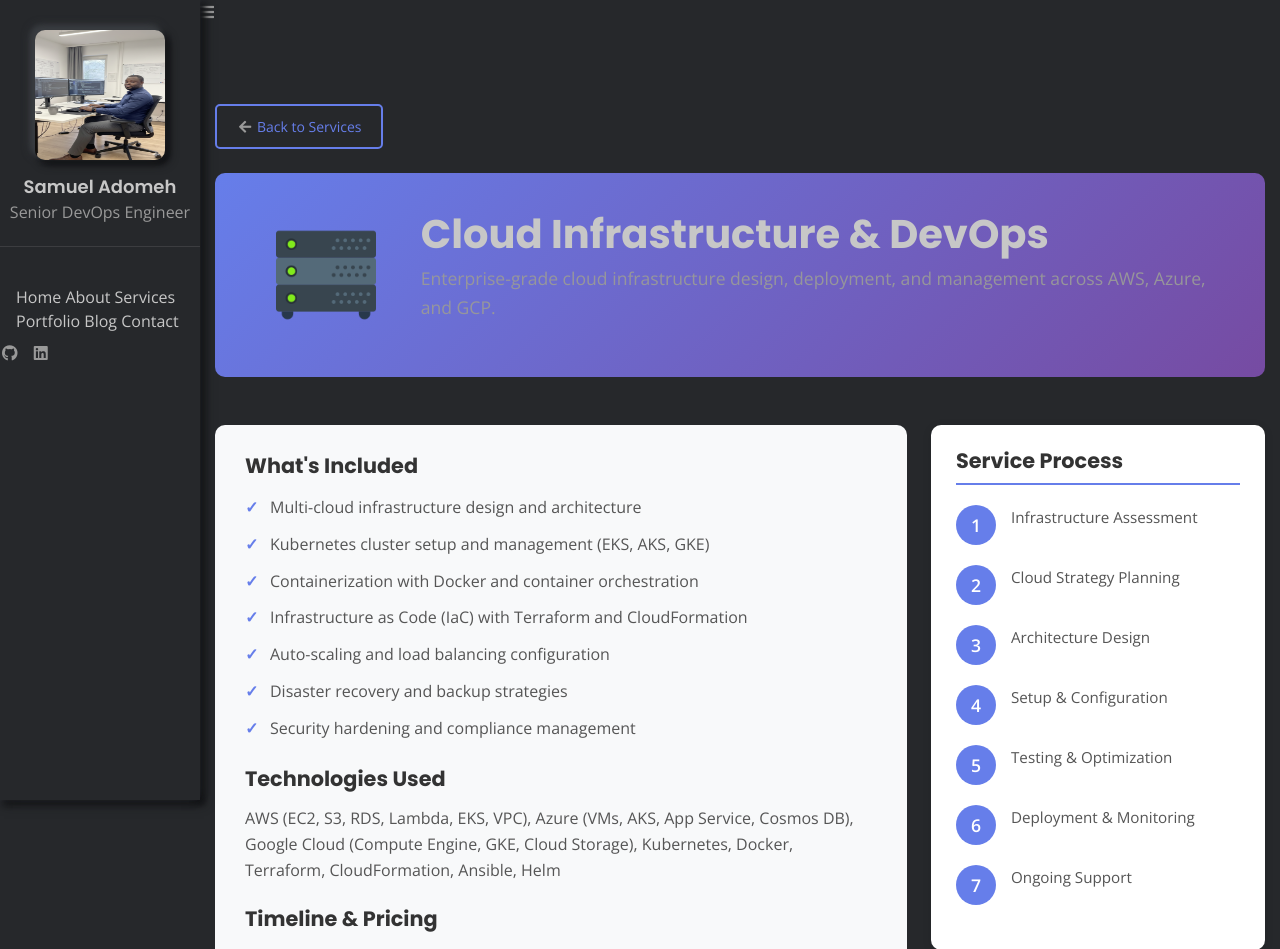
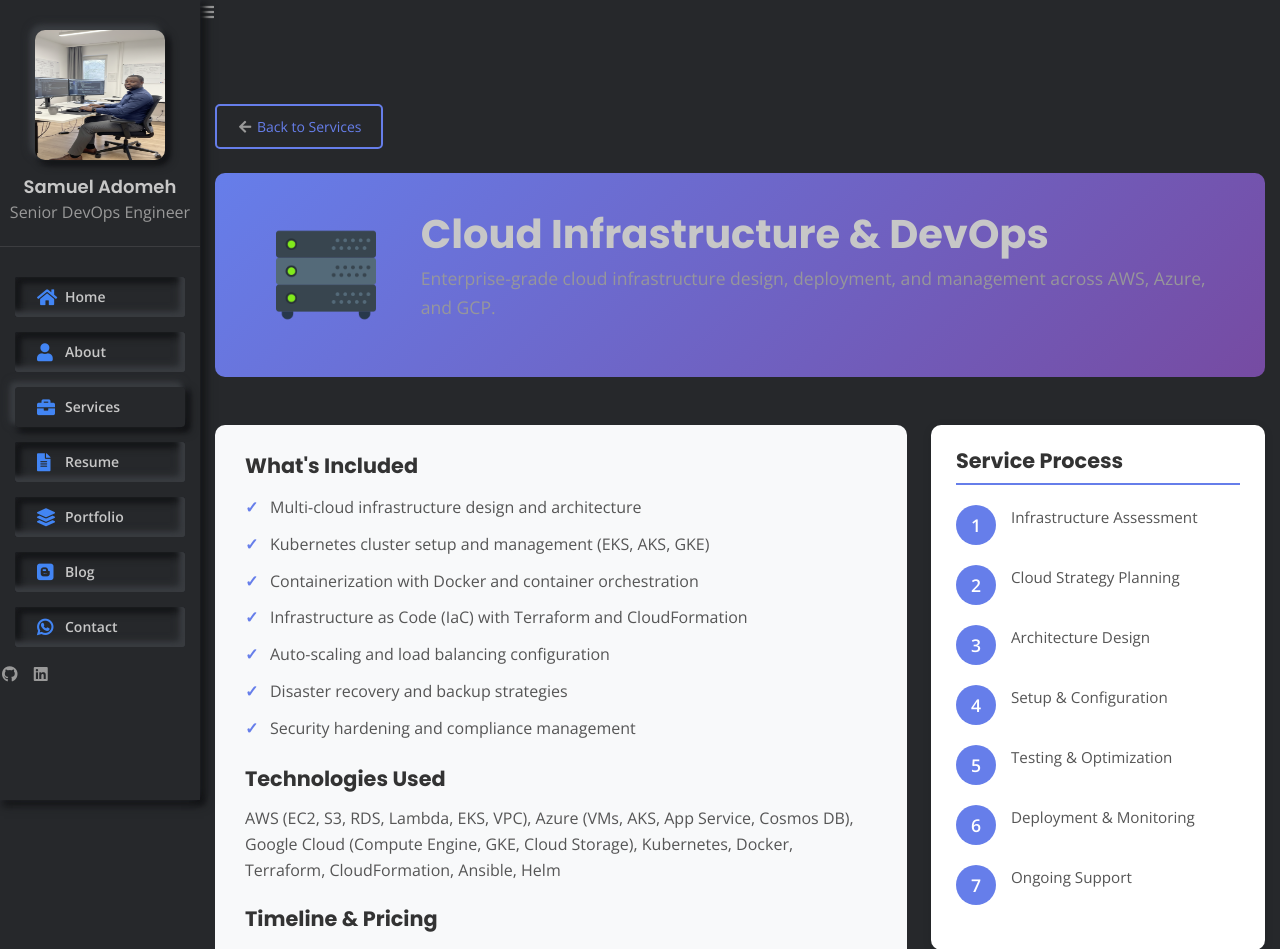
Before and after one commit to leumasj/leumasp, a Django app: page /service/1/ in a window 1280 px wide. Shown: the top 949 px of the page. Run offline with Django 5.2, Linux system fonts and the light colour scheme; some libraries are stand-ins or nearby versions.

Commit message:
Fix: Update menu structure - Services link to #service section, standardize menu across all detail pages, fix HTML stylesheet links

```diff
--- a/leumas/templates/leumas/index.html
+++ b/leumas/templates/leumas/index.html
@@ -65,7 +65,7 @@
 					<a href="#about" class="wow fadeInUp" data-wow-duration="0.8s" data-wow-delay="0.4s"><i class="fas fa-user"></i>About</a>
 				</li>
 				<li>
-					<a href="{% url 'leumas:service-detail' 1 %}" class="wow fadeInUp" data-wow-duration="0.8s" data-wow-delay="0.4s"><i class="fas fa-briefcase"></i>Services</a>
+					<a href="#service" class="wow fadeInUp" data-wow-duration="0.8s" data-wow-delay="0.4s"><i class="fas fa-briefcase"></i>Services</a>
 				</li>
 				<li>
 					<a href="#resume" class="wow fadeInUp" data-wow-duration="0.8s" data-wow-delay="0.4s"><i class="fas fa-file-alt"></i>Resume</a>
--- a/leumas/templates/leumas/portfolio-details.html
+++ b/leumas/templates/leumas/portfolio-details.html
@@ -22,7 +22,7 @@
     <link rel="stylesheet" href="{% static 'css/style.css' %}">
 	<link rel="stylesheet" href="{% static 'css/multicolor.css' %}">
     <!-- responsive -->
-    <link rel="stylesheet" href="{% static 'css/responsive.css' %}"
+    <link rel="stylesheet" href="{% static 'css/responsive.css' %}">
 </head>
 
 <body>
@@ -47,6 +47,9 @@
                 </a>
                 <div class="name">
                     Samuel Adomeh
+                </div>
+                <div class="designation">
+                    Senior DevOps Engineer
                 </div>
             </div>
             <ul id="mainmenu-area">
--- a/leumas/templates/leumas/service-details.html
+++ b/leumas/templates/leumas/service-details.html
@@ -53,14 +53,29 @@
                 </div>
             </div>
             <!--Nav Link area-->
-            <div class="nav-link">
-                <a href="{% url 'leumas:leumas-index' %}" class="smooth-selector" data-section="home">Home</a>
-                <a href="{% url 'leumas:leumas-about' %}" class="smooth-selector" data-section="about">About</a>
-                <a href="{% url 'leumas:leumas-services' %}" class="smooth-selector" data-section="service">Services</a>
-                <a href="{% url 'leumas:leumas-works' %}" class="smooth-selector" data-section="project-gallery">Portfolio</a>
-                <a href="{% url 'leumas:leumas-blogs' %}" class="smooth-selector" data-section="blog">Blog</a>
-                <a href="{% url 'leumas:leumas-contact' %}" class="smooth-selector" data-section="contact">Contact</a>
-            </div>
+            <ul id="mainmenu-area">
+                <li>
+                    <a href="{% url 'leumas:leumas-index' %}"><i class="fas fa-home"></i>Home</a>
+                </li>
+                <li>
+                    <a href="{% url 'leumas:leumas-about' %}"><i class="fas fa-user"></i>About</a>
+                </li>
+                <li class="current">
+                    <a href="{% url 'leumas:leumas-services' %}"><i class="fas fa-briefcase"></i>Services</a>
+                </li>
+                <li>
+                    <a href="{% url 'leumas:leumas-index' %}"><i class="fas fa-file-alt"></i>Resume</a>
+                </li>
+                <li>
+                    <a href="{% url 'leumas:leumas-works' %}"><i class="fas fa-layer-group"></i>Portfolio</a>
+                </li>
+                <li>
+                    <a href="{% url 'leumas:leumas-blogs' %}"><i class="fab fa-blogger"></i>Blog</a>
+                </li>
+                <li>
+                    <a href="{% url 'leumas:leumas-contact' %}"><i class="fab fa-whatsapp"></i>Contact</a>
+                </li>
+            </ul>
             <!-- social icon area -->
             <div class="social-area">
                 <a href="https://github.com/leumasp" target="_blank" rel="noopener noreferrer">
```
Also changed, not shown: leumas/templates/leumas/blog-details.html (+5 -2 lines).
